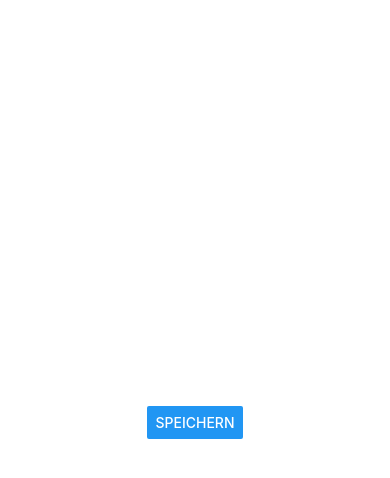
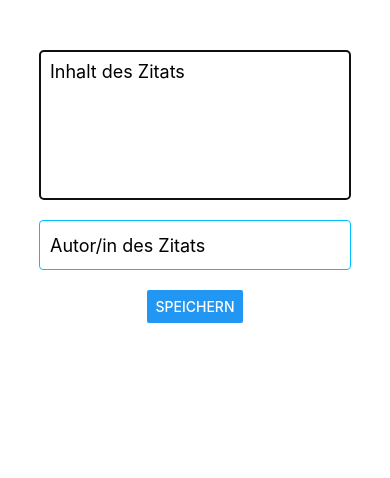
Before and after one commit to thomd/nice-quotes-app, a React Native app: screen / in a window 390 px wide. Both pictures are taken after a click on the button "NEUES ZITAT". Shown: the top 478 px of the page. Built offline with nearby package versions, Linux system fonts and the light colour scheme.

Commit message:
text input styles

```diff
--- a/js/components/NewQuote.js
+++ b/js/components/NewQuote.js
@@ -1,5 +1,5 @@
 import React, { Component } from "react";
-import { Button, Modal, StyleSheet, View } from "react-native";
+import { Button, Modal, StyleSheet, View, TextInput } from "react-native";
 
 export default class NewQuote extends Component {
   render() {
@@ -7,6 +7,17 @@ export default class NewQuote extends Component {
     return (
       <Modal visible={visible} onRequestClose={onSave} animationType="slide">
         <View style={styles.container}>
+          <TextInput
+            style={[styles.input, { height: 150 }]}
+            multiline={true}
+            placeholder="Inhalt des Zitats"
+            underlineColorAndroid="transparent"
+          />
+          <TextInput
+            style={styles.input}
+            placeholder="Autor/in des Zitats"
+            underlineColorAndroid="transparent"
+          />
           <Button title="Speichern" onPress={onSave} />
         </View>
       </Modal>
@@ -17,7 +28,18 @@ export default class NewQuote extends Component {
 const styles = StyleSheet.create({
   container: {
     flex: 1,
-    justifyContent: "center",
-    alignItems: "center"
+    justifyContent: "flex-start",
+    alignItems: "center",
+    marginTop: 50
+  },
+  input: {
+    borderWidth: 1,
+    borderColor: "deepskyblue",
+    borderRadius: 4,
+    width: "80%",
+    marginBottom: 20,
+    fontSize: 18,
+    padding: 10,
+    height: 50
   }
 });
```
